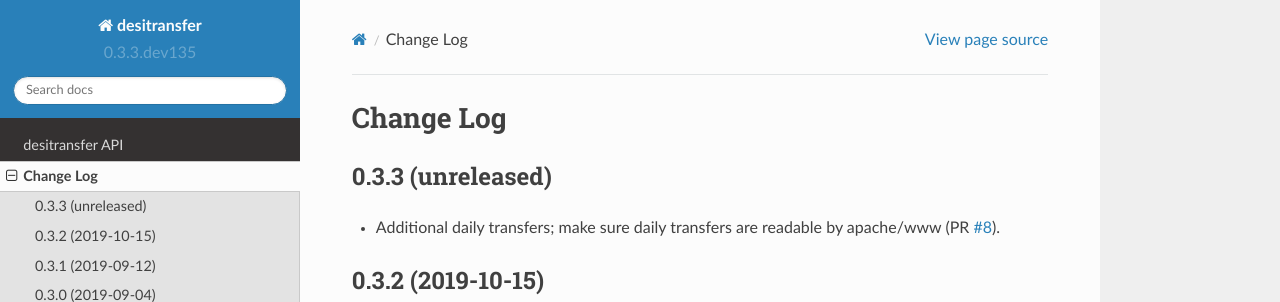
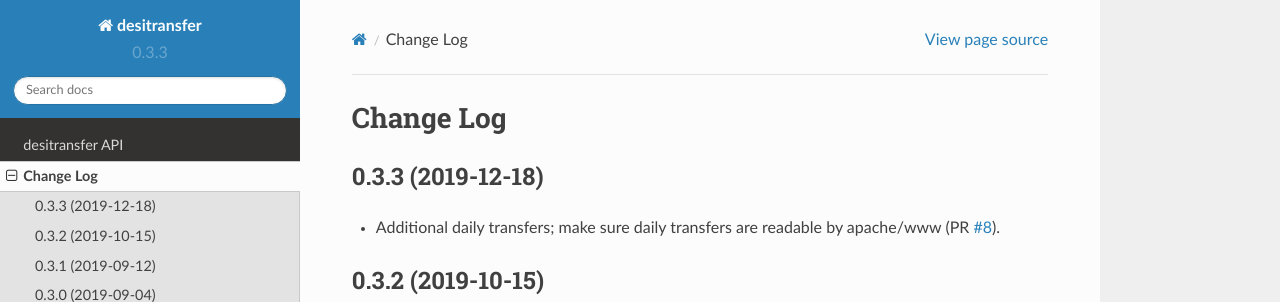
Before and after one commit to desihub/desitransfer, a Sphinx documentation site: the page built from doc/changes.rst, in a window 1280 px wide and 1302 px high. Shown: the top 302 px of the window. Built offline with Sphinx 7.4.7 and the Read the Docs theme 2.0.0, drawn with Linux system fonts in a browser that asks for light colours.

Commit message:
preparing for next tag

```diff
--- a/doc/changes.rst
+++ b/doc/changes.rst
@@ -2,7 +2,7 @@
 Change Log
 ==========
 
-0.3.3 (unreleased)
+0.3.3 (2019-12-18)
 ------------------
 
 * Additional daily transfers; make sure daily transfers are readable by
--- a/py/desitransfer/_version.py
+++ b/py/desitransfer/_version.py
@@ -1 +1 @@
-__version__ = '0.3.3.dev135'
+__version__ = '0.3.3'
```
